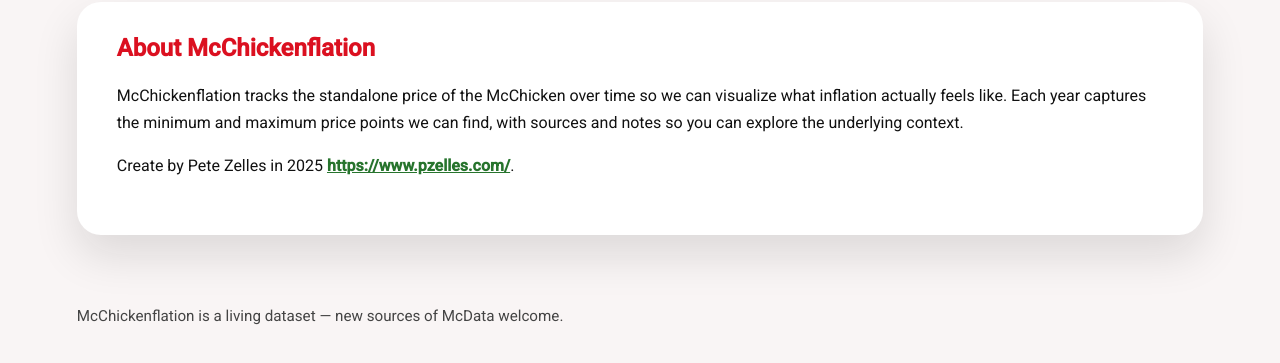
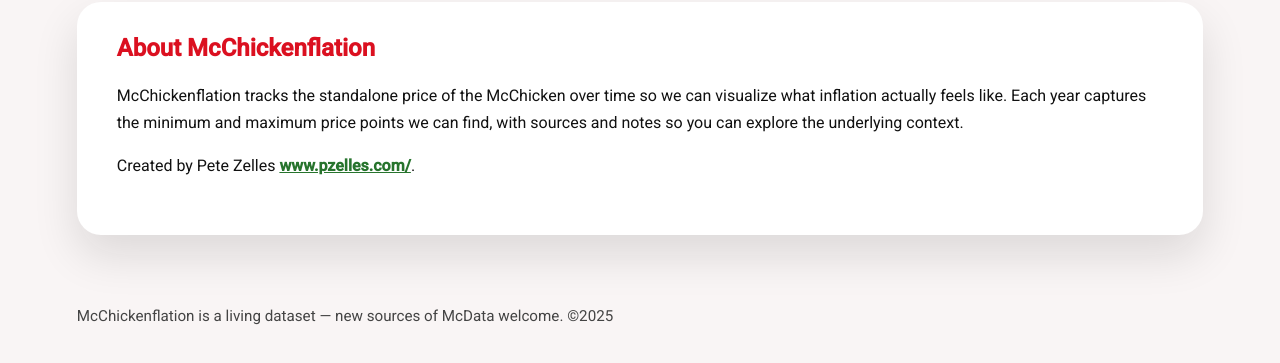
Before and after one commit to pzelle/mcchickenflation, a website: page public/about.html in a window 1280 px wide. Shown: the part 125-488 px from the top of the page. Drawn offline with Linux system fonts and the light colour scheme.

Commit message:
Update about.html

```diff
--- a/public/about.html
+++ b/public/about.html
@@ -31,14 +31,14 @@
           and notes so you can explore the underlying context.
         </p>
         <p>
-          Create by Pete Zelles in 2025
-          <a href="pzelles.com" target="_blank" rel="noreferrer">https://www.pzelles.com/</a>.
+          Created by Pete Zelles
+          <a href="www.pzelles.com" target="_blank" rel="noreferrer">www.pzelles.com/</a>.
         </p>
       </section>
     </main>
 
     <footer class="site-footer">
-      <span>McChickenflation is a living dataset — new sources of McData welcome.</span>
+      <span>McChickenflation is a living dataset — new sources of McData welcome. ©2025</span>
     </footer>
   </body>
 </html>
```
